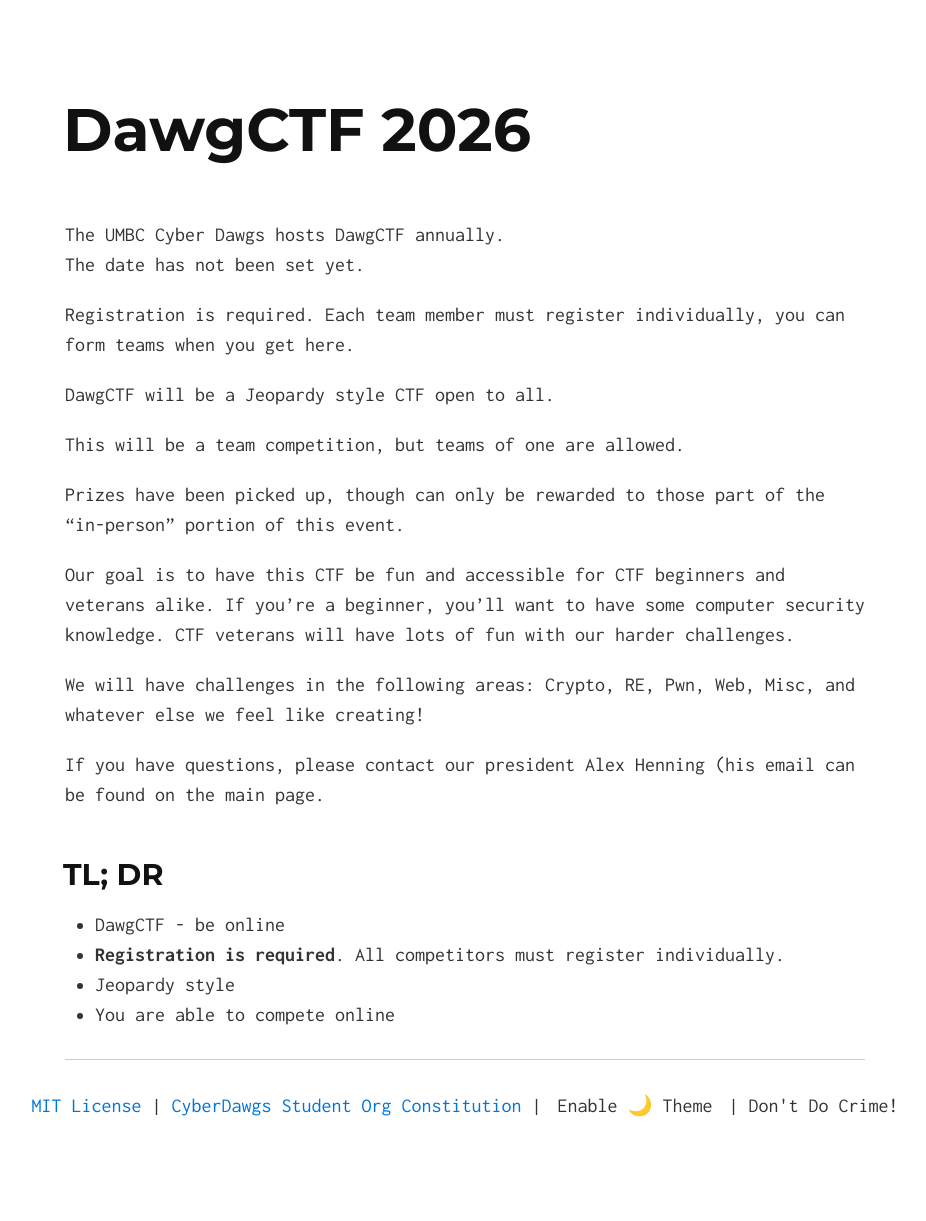
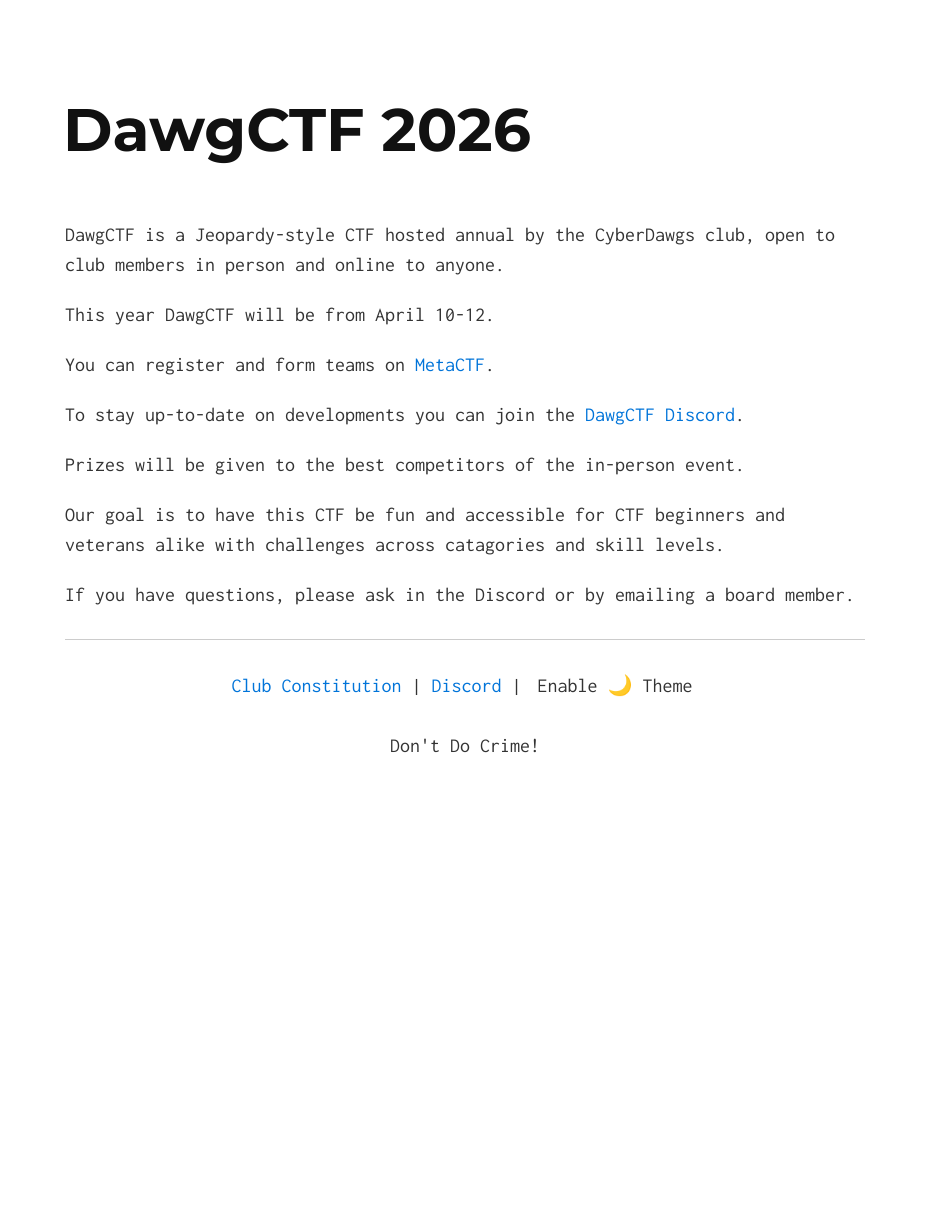
Before and after one commit to UMBCCyberDawgs/umbccyberdawgs.github.io, a Jekyll site: the page built from dawgctf.md, in a window 1280 px wide. Shown: the whole page, without its empty margins (175-1101 px from the left). Built offline with Jekyll 4.4.1, drawn with Linux system fonts in a browser that asks for light colours; after the commit the page ends 900 px from its top, so only the background shows below that.

Commit message:
Update advisors, update CDE and DawgCTF pages, move team history to new page

```diff
--- a/_includes/footer.html
+++ b/_includes/footer.html
@@ -1,9 +1,10 @@
 
-<footer style="text-align: center;">
-   <a href="http://umbccyberdawgs.github.io/LICENSE.txt">MIT License</a> |
+<footer style="text-align: center; max-width: 650px; margin: auto">
    <a href="https://drive.google.com/file/d/1rNb2SUcJJwM4jTJs1aLHFC9Npf4WuCM7/view?usp=sharing">
-      CyberDawgs Student Org Constitution
+      Club Constitution
    </a> |
-   <button class="theme-toggle" id="theme-toggle">Enable <span id="theme-icon">🌙</span> Theme</button> |
+   <a href="https://discord.gg/hUVkGvvY2y">Discord</a> |
+   <button class="theme-toggle" id="theme-toggle">Enable <span id="theme-icon">🌙</span> Theme</button>
+   <br><br>
    <span>Don't Do Crime!</span>
 </footer>
--- a/_layouts/subpage.html
+++ b/_layouts/subpage.html
@@ -2,7 +2,6 @@
 <html>
 <head>
   <meta charset="utf-8">
-  <meta http-equiv="X-UA-Compatible" content="IE=edge">
   <meta name="description" content="{{ page.description }}">
   <meta name="viewport" content="width=device-width, initial-scale=1.0">
   <title>{{ page.title }}</title>
@@ -10,7 +9,7 @@
 {% include head.html %}
 </head>
 <body>
-  <div class="container">
+  <div class="container" style="background-color: inherit">
     {{ content }}
     <hr>
   </div>
--- a/dawgctf.md
+++ b/dawgctf.md
@@ -6,29 +6,17 @@ description: DawgCTF is a Jeopardy style CTF held online and in-person.
 
 # DawgCTF 2026
 
-The UMBC Cyber Dawgs hosts DawgCTF annually.
-The date has not been set yet.
+DawgCTF is a Jeopardy-style CTF hosted annual by the CyberDawgs club, open to club members in person and online to anyone.
 
-Registration is required.
-Each team member must register individually, you can form teams when you get here.
+This year DawgCTF will be from April 10-12.
 
-DawgCTF will be a Jeopardy style CTF open to all.
+You can register and form teams on [MetaCTF](https://metactf.com/join/dawgctf26).
 
-This will be a team competition, but teams of one are allowed.
+To stay up-to-date on developments you can join the [DawgCTF Discord](https://discord.com/invite/NTJaCuaUTm).
 
-Prizes have been picked up, though can only be rewarded to those part of the "in-person" portion of this event.
+Prizes will be given to the best competitors of the in-person event.
 
-Our goal is to have this CTF be fun and accessible for CTF beginners and veterans alike.
-If you're a beginner, you'll want to have some computer security knowledge.
-CTF veterans will have lots of fun with our harder challenges.
+Our goal is to have this CTF be fun and accessible for CTF beginners and veterans alike with challenges across catagories and skill levels.
 
-We will have challenges in the following areas: Crypto, RE, Pwn, Web, Misc, and whatever else we feel like creating!
 
-If you have questions, please contact our president Alex Henning (his email can be found on the main page.
-
-## TL; DR
-
-* DawgCTF - be online
-* **Registration is required**. All competitors must register individually.
-* Jeopardy style
-* You are able to compete online
+If you have questions, please ask in the Discord or by emailing a board member.
```
Also changed, not shown: cde.md (added, +13 -0 lines), cde25.md (deleted, +0 -16 lines), history.md (added, +70 -0 lines), index.md (+10 -68 lines), README.md.
